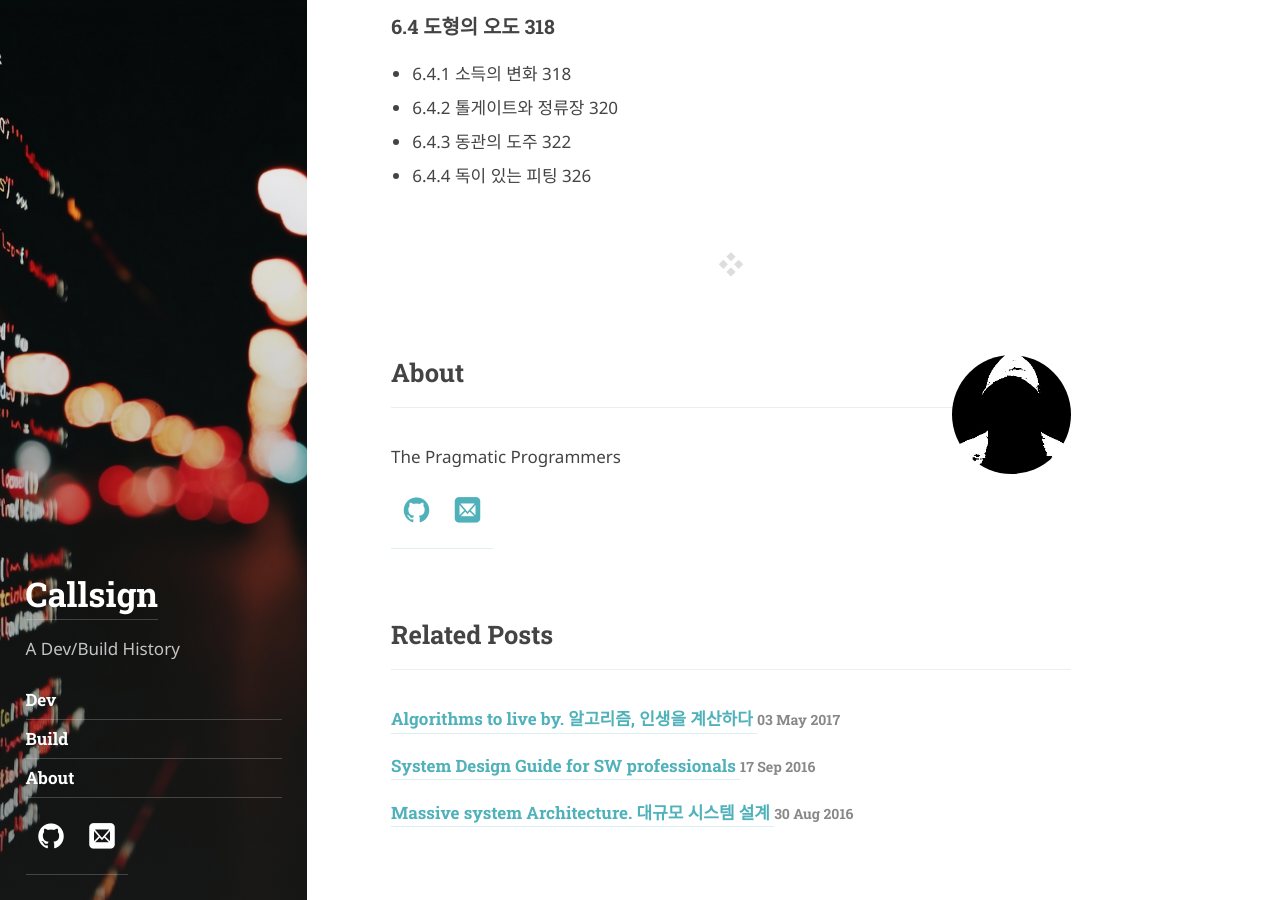
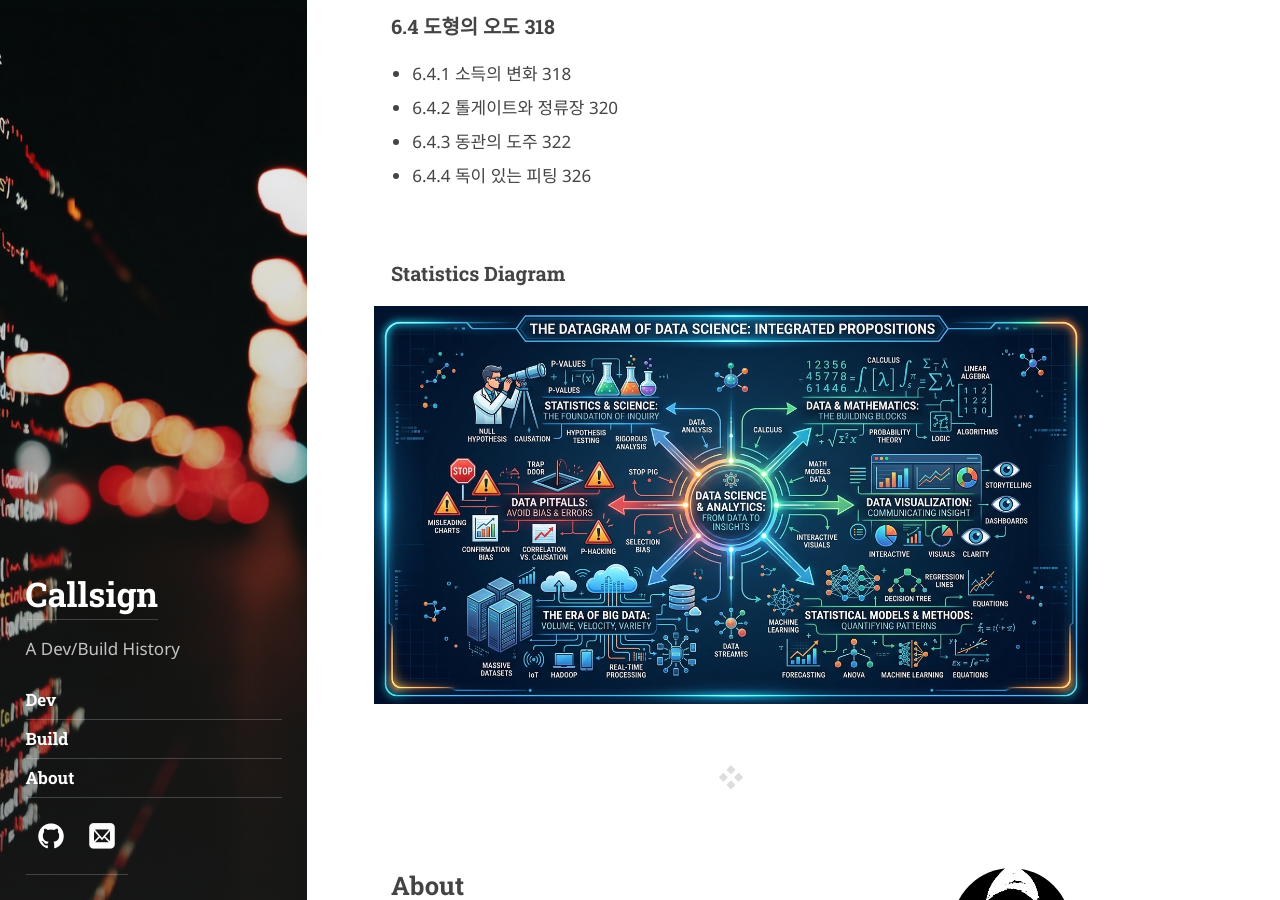
Before and after one commit to callsign88/callsign88.github.io, a Jekyll site: the page built from _posts/2017-06-06-third-party-scripts.md, in a window 1280 px wide and 900 px high, scrolled down 6610 px. Built offline with Jekyll 4.4.1, drawn with Linux system fonts in a browser that asks for light colours; some web fonts are replaced.

Commit message:
Update: Add data diagram image to Statistics post

```diff
--- a/_posts/2017-06-06-third-party-scripts.md
+++ b/_posts/2017-06-06-third-party-scripts.md
@@ -9,6 +9,8 @@ tags: [Build]
 통계의 아름다움.. 꼭 읽어볼만한 도서이다. 저자는 "독자가 중학교 수학정도의 기초를 가지고 있다는 가정 하에 작성되었다" 라고 하지만 실제로는 통계적 사고방식과 빅데이터 응용 실무의 소개에 좀 더 초점이 되어있어 사전적 지식이 꽤 필요한 상황이다. 1.1장 스토캐스틱 Stochastic 세상 부터 생각할 대목이 많아진다. [도서](https://jpub.tistory.com/1100)
 
 1.1.2 신은 주사위를 던지는가? 에서는 이제 현대물리학 양자역학의 역사 발전 초기로 올라가 기술적 문해력을 요구하는 수준의 서사와 맥락으로 상황이 전개가 된다. 이외 물리학적 법칙들을 이해하고 나서 주사위 명제에 대한 의미를 생각해봐야 한다. AI와 담론을 나누며 배경적 지식을 이해하는 것이 더 빠를지도 모르는 상황... 아직도 깊이있게 이해해야 항목들이 많아서 Progressive update는 요원하다. `동전을 던지는 수학자들` 왜?
+
+
 
 
 ## 1장 통계와 과학 1
@@ -166,3 +168,7 @@ tags: [Build]
 * 6.4.2 톨게이트와 정류장 320
 * 6.4.3 동관의 도주 322
 * 6.4.4 독이 있는 피팅 326
+
+### Statistics Diagram
+
+![Hydejack's background image]({{ site.baseurl }}/assets/img/data.jpg){:.lead}
```
